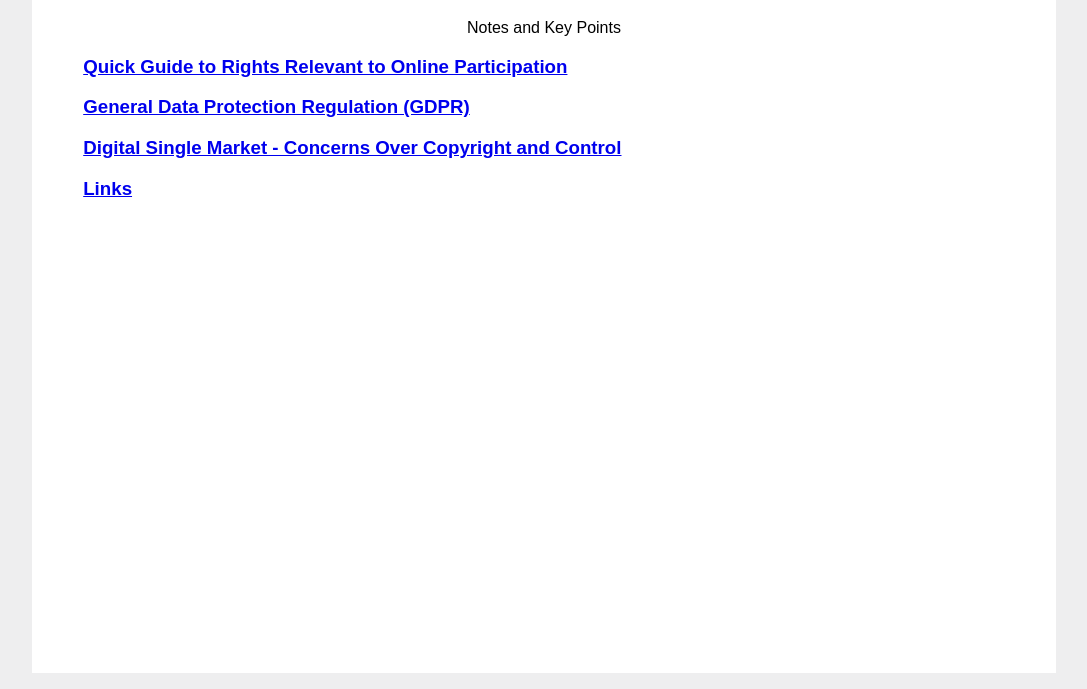
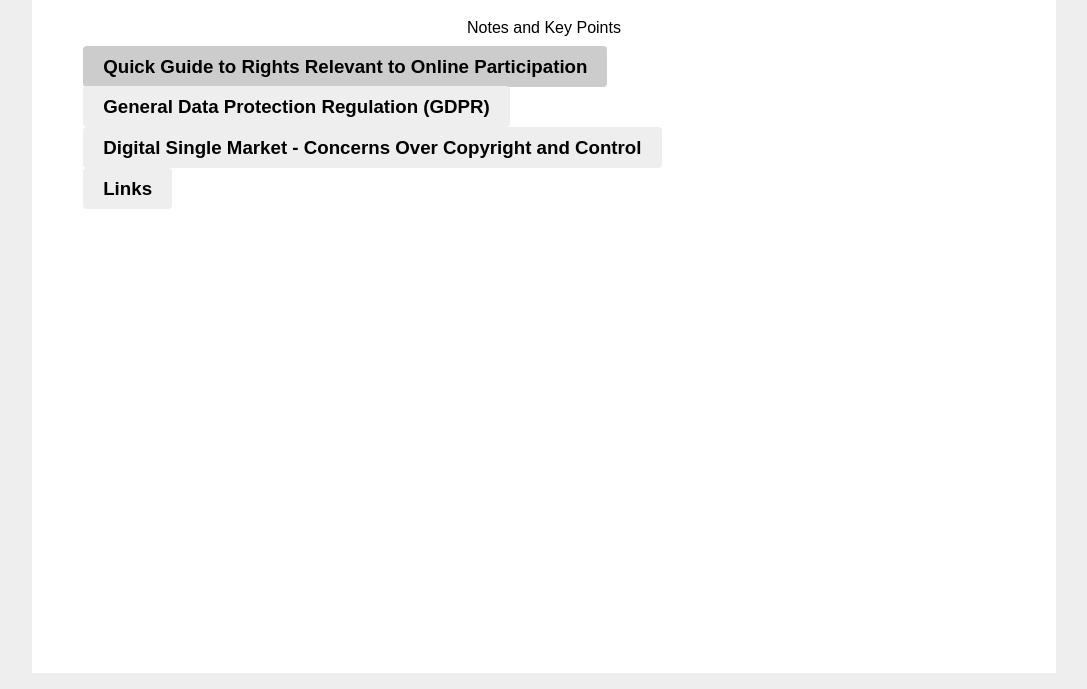
Before and after one commit to mcrcoop/DigiReg, a plain HTML site: page docs/index.html in a window 1280 px wide. In both pictures the pointer is over the link "Quick Guide to Rights Relevant to Online Participation". Shown: the part 111-800 px from the top of the page, without its empty margins (96-1183 px from the left). Drawn offline with Linux system fonts and the light colour scheme.

Commit message:
Update style.css

```diff
--- a/docs/css/style.css
+++ b/docs/css/style.css
@@ -74,7 +74,7 @@ div.footer {
   background-color: #eeeeef;
 }
 
-div.main + h3 + a {
+div.main > h3 > a {
   border-radius: 4px;
   color: #000;
   background: #eeeeef;
@@ -82,7 +82,7 @@ div.main + h3 + a {
   text-decoration: none;
 }
 
-div.main + h3 + a:hover {
+div.main > h3 > a:hover {
   background: #ccc;
   text-decoration: none;
 }
```
